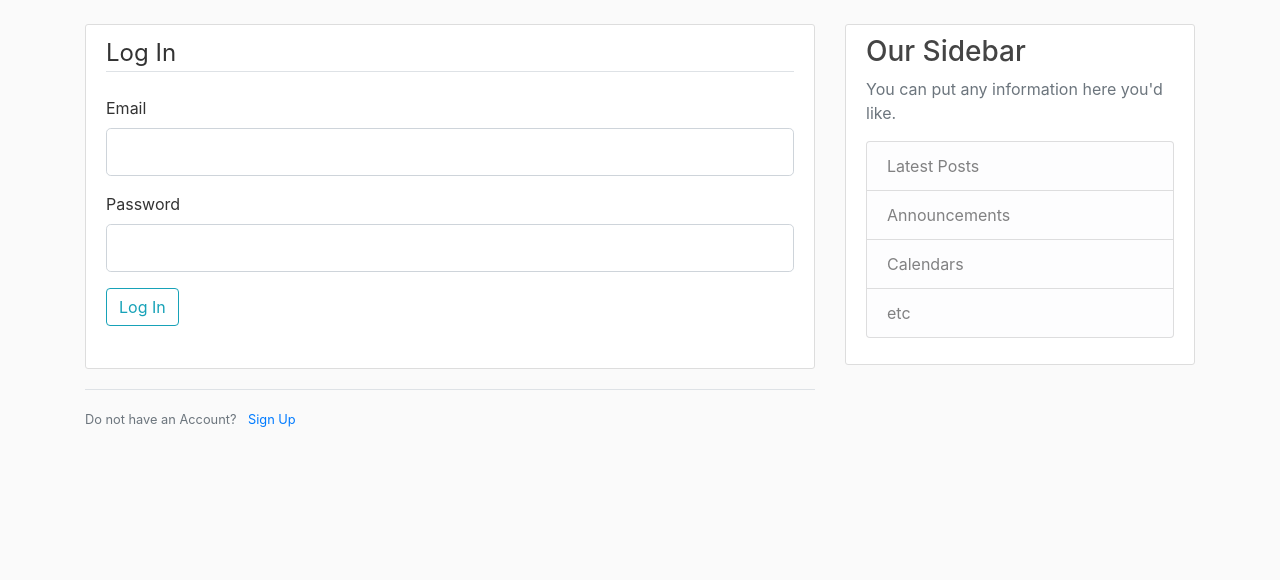
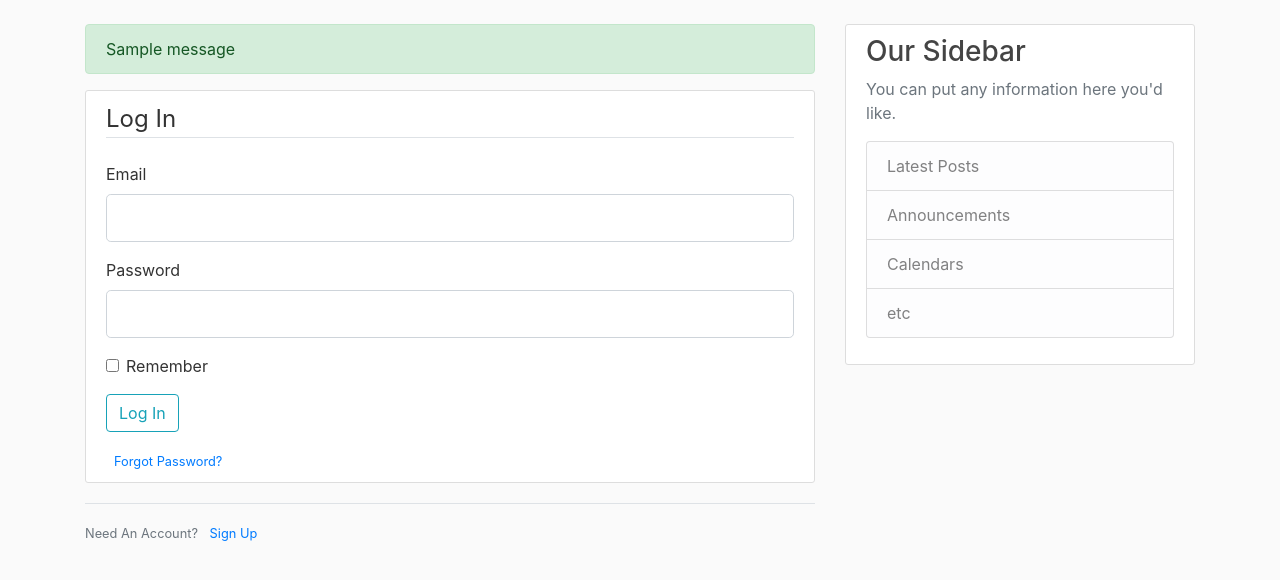
Before and after one commit to SaiVamshiK/Learning-Flask, a Flask app: page /login in a window 1280 px wide. Shown: the part 56-636 px from the top of the page. Run offline with Flask 2, Linux system fonts and the light colour scheme; one stand-in notice (Sample message) is shown; some libraries are stand-ins or nearby versions.

Commit message:
completed forms

```diff
--- a/flaskblog.py
+++ b/flaskblog.py
@@ -1,4 +1,4 @@
-from flask import Flask,render_template,url_for
+from flask import Flask,render_template,url_for,flash,redirect
 from forms import RegistrationForm,LoginForm
 app=Flask(__name__)
 
@@ -28,14 +28,23 @@ def home():
 def about():
     return render_template('about.html',title='About')
 
-@app.route("/login")
+@app.route("/login",methods=['GET','POST'])
 def login():
     form=LoginForm()
+    if form.validate_on_submit():
+        if form.email.data=='admin@blog.com' and form.password.data=='password':
+            flash(f'Login Successful!','success')
+            return redirect(url_for('home'))
+        else:
+            flash(f'Login Failed!','danger')
     return render_template('login.html',title='Login',form=form)
 
 @app.route("/register",methods=['GET','POST'])
 def register():
     form=RegistrationForm()
+    if form.validate_on_submit():
+        flash(f'Account created for {form.username.data}!!!','success')
+        return redirect(url_for('home'))
     return render_template('register.html',title='Register',form=form)
 
 if __name__=='__main__':
--- a/templates/base.html
+++ b/templates/base.html
@@ -22,13 +22,13 @@
             </button>
             <div class="collapse navbar-collapse" id="navbarToggle">
                 <div class="navbar-nav mr-auto">
-                <a class="nav-item nav-link" href="/">Home</a>
-                <a class="nav-item nav-link" href="/about">About</a>
+                <a class="nav-item nav-link" href="{{ url_for('home') }}">Home</a>
+                <a class="nav-item nav-link" href="{{ url_for('about') }}">About</a>
                 </div>
                 <!-- Navbar Right Side -->
                 <div class="navbar-nav">
-                <a class="nav-item nav-link" href="/login">Login</a>
-                <a class="nav-item nav-link" href="/register">Register</a>
+                <a class="nav-item nav-link" href="{{ url_for('login') }}">Login</a>
+                <a class="nav-item nav-link" href="{{ url_for('register') }}">Register</a>
                 </div>
             </div>
             </div>
@@ -37,6 +37,16 @@
     <main role="main" class="container">
         <div class="row">
             <div class="col-md-8">
+
+            {% with messages=get_flashed_messages(with_categories=true)%}
+                {% if messages %}
+                    {% for category,message in messages %}
+                        <div class="alert alert-{{category}}">
+                            {{message}}
+                        </div>
+                    {% endfor %}
+                {% endif %}
+            {% endwith %}
             {% block content %}{% endblock %}
             </div>
             <div class="col-md-4">
--- a/templates/login.html
+++ b/templates/login.html
@@ -9,21 +9,56 @@
                 </legend>
                 <div class="form-group">
                     {{ form.email.label(class="form-control-label") }}
-                    {{ form.email(class="form-control form-control-lg") }}
+
+                    {% if form.email.errors %}
+                        {{ form.email(class="form-control form-control-lg is-invalid") }}
+                        <div class="invalid-feedback">
+                            {% for error in form.email.errors %}
+                                <span>
+                                    {{error}}
+                                </span>
+                            {% endfor %}
+                        </div>
+                    {% else %}
+                        {{ form.email(class="form-control form-control-lg") }}
+                    {% endif %}
+
                 </div>
                 <div class="form-group">
                     {{ form.password.label(class="form-control-label") }}
-                    {{ form.password(class="form-control form-control-lg") }}
+
+                    {% if form.password.errors %}
+                        {{ form.password(class="form-control form-control-lg is-invalid") }}
+                        <div class="invalid-feedback">
+                            {% for error in form.password.errors %}
+                                <span>
+                                    {{error}}
+                                </span>
+                            {% endfor %}
+                        </div>
+                    {% else %}
+                        {{ form.password(class="form-control form-control-lg") }}
+                    {% endif %}
+
                 </div>
-                <div class="form-group">
-                    {{ form.submit(class="btn btn-outline-info") }}
+                <div class="form-check">
+                    {{form.remember(class="form-check-input")}}
+                    {{form.remember.label(class="form-check-label")}}
                 </div>
             </fieldset>
+            <div class="form-group">
+                {{ form.submit(class="btn btn-outline-info") }}
+            </div>
+            <small class="text-muted ml-2">
+                <a href="#">
+                    Forgot Password?
+                </a>
+            </small>
         </form>
     </div>
     <div class="border-top pt-3">
         <small class="text-muted">
-            Do not have an Account?
+            Need An Account?
             <a class="ml-2" href="{{ url_for('register') }}">Sign Up</a>
         </small>
     </div>
```
Also changed, not shown: templates/register.html (+51 -1 lines).
